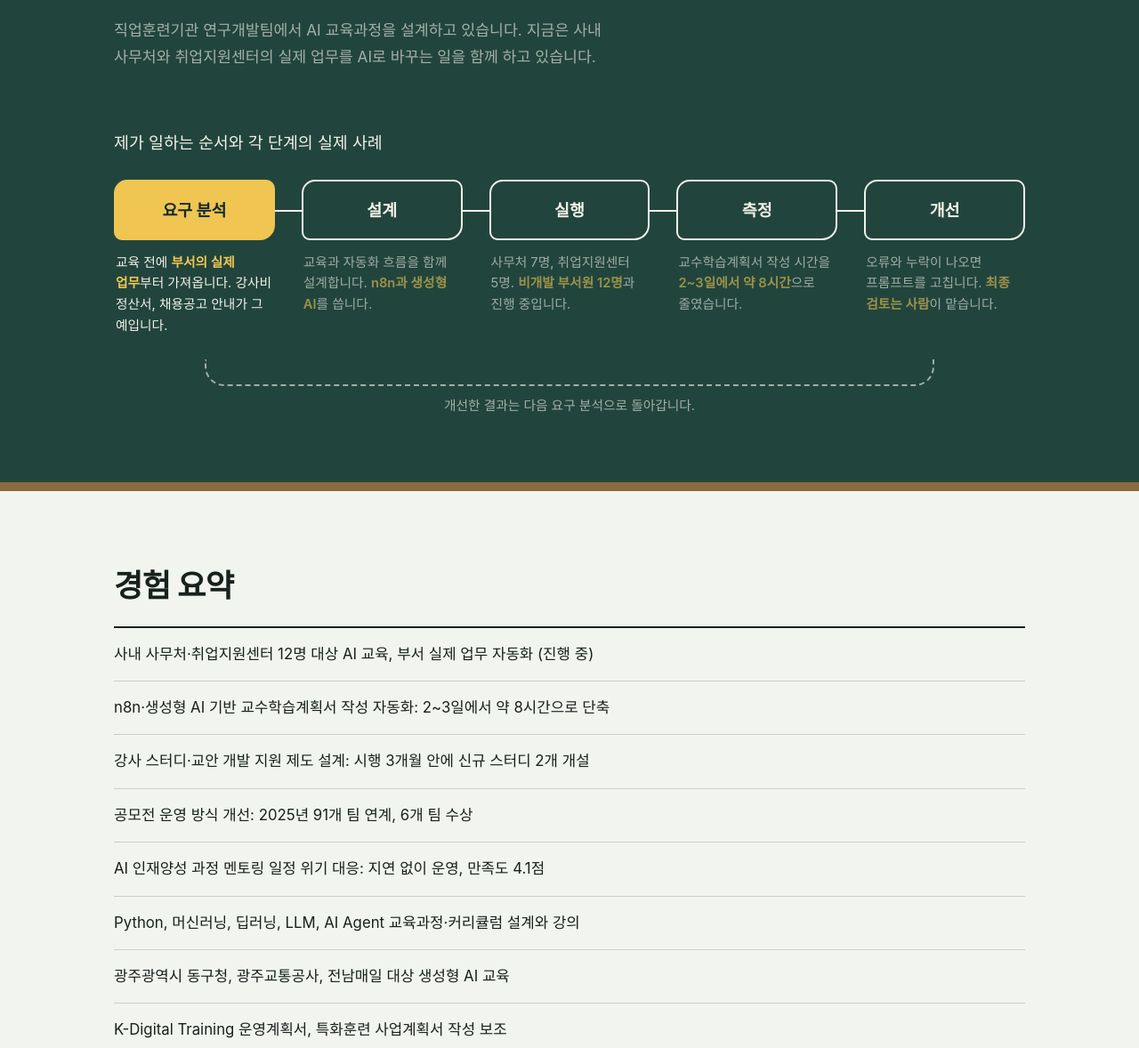
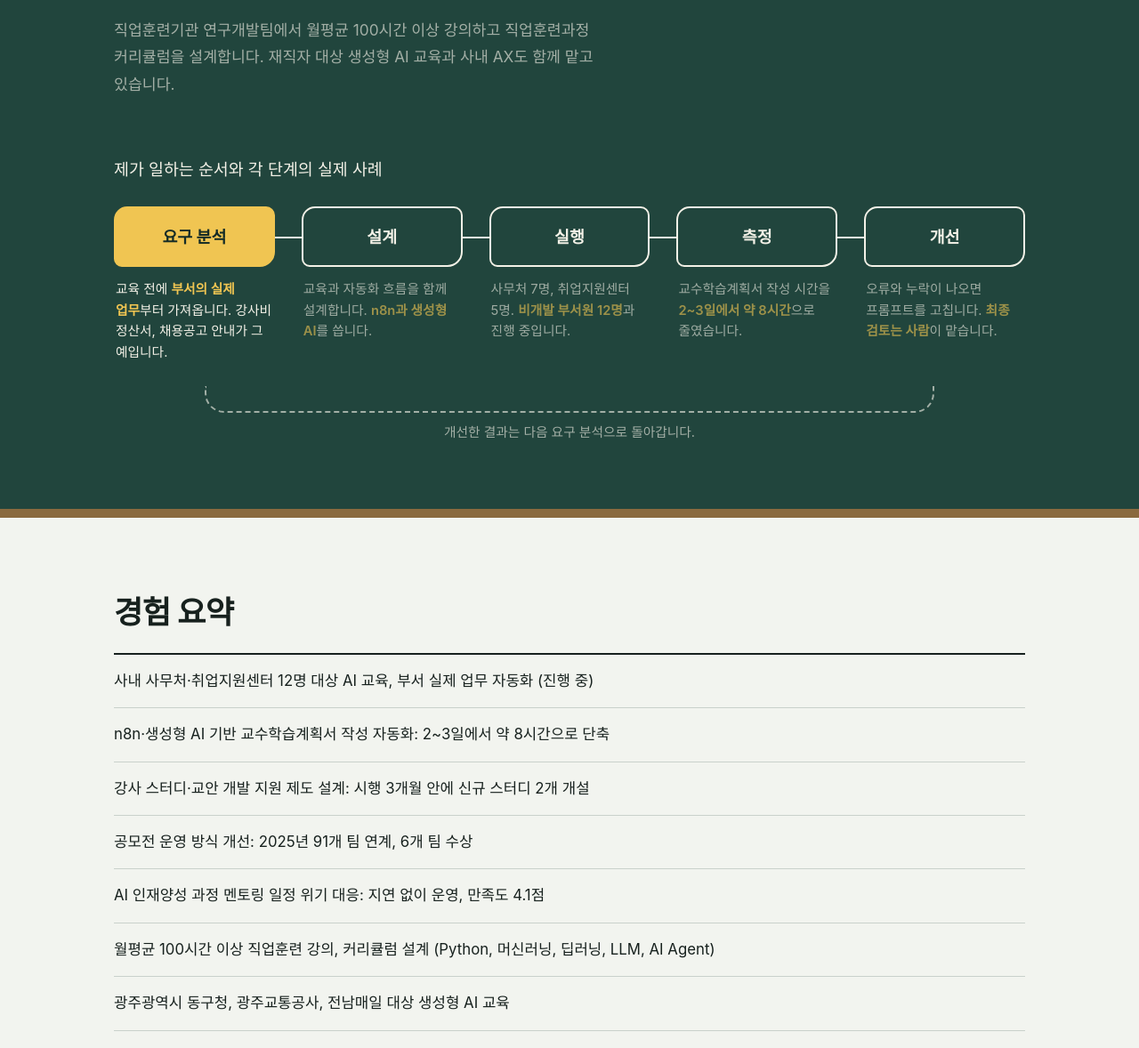
Before and after one commit to pa3757/Hunet_portpolio, a plain HTML site: page index.html in a window 1280 px wide. Shown: the part 299-1477 px from the top of the page at 89% size. Drawn offline with Linux system fonts and the light colour scheme; a web font is replaced by a local one.

Commit message:
Broaden intro to cover teaching load, curriculum design and in-house AX
Co-Authored-By: Claude Fable 5.2 <noreply@anthropic.com>
Claude-Session: https://claude.ai/code/session_01BVZkHx1KWYDQUE7yVN3dgT

```diff
--- a/index.html
+++ b/index.html
@@ -340,7 +340,7 @@
     </div>
 
     <h1>교육을 실제 업무의 변화로 연결합니다</h1>
-    <p class="lede">직업훈련기관 연구개발팀에서 AI 교육과정을 설계하고 있습니다. 지금은 사내 사무처와 취업지원센터의 실제 업무를 AI로 바꾸는 일을 함께 하고 있습니다.</p>
+    <p class="lede">직업훈련기관 연구개발팀에서 월평균 100시간 이상 강의하고 직업훈련과정 커리큘럼을 설계합니다. 재직자 대상 생성형 AI 교육과 사내 AX도 함께 맡고 있습니다.</p>
 
     <p class="flow-title" id="flow-title">제가 일하는 순서와 각 단계의 실제 사례</p>
     <ol class="flow" aria-labelledby="flow-title">
@@ -380,7 +380,7 @@
         <li>강사 스터디·교안 개발 지원 제도 설계: 시행 3개월 안에 신규 스터디 2개 개설</li>
         <li>공모전 운영 방식 개선: 2025년 91개 팀 연계, 6개 팀 수상</li>
         <li>AI 인재양성 과정 멘토링 일정 위기 대응: 지연 없이 운영, 만족도 4.1점</li>
-        <li>Python, 머신러닝, 딥러닝, LLM, AI Agent 교육과정·커리큘럼 설계와 강의</li>
+        <li>월평균 100시간 이상 직업훈련 강의, 커리큘럼 설계 (Python, 머신러닝, 딥러닝, LLM, AI Agent)</li>
         <li>광주광역시 동구청, 광주교통공사, 전남매일 대상 생성형 AI 교육</li>
         <li>K-Digital Training 운영계획서, 특화훈련 사업계획서 작성 보조</li>
       </ul>
```
